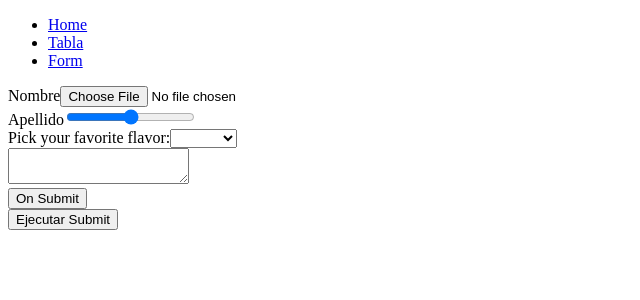
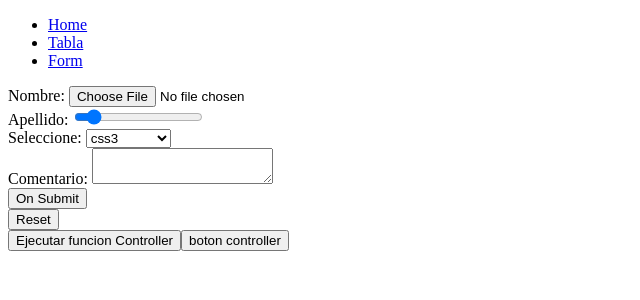
Before and after one commit to edwinpaye/React-Trainig, a React (Create React App) app in the folder tienda/: page /form in a window 1280 px wide. Shown: the top 300 px of the page, without its empty margins (0-640 px from the left). Built offline with nearby package versions, Linux system fonts and the light colour scheme.

Commit message:
add Select Component

```diff
--- /dev/null
+++ b/tienda/src/components/form/ElementFactory.js
@@ -0,0 +1,10 @@
+import React from 'react';
+import Select from '../select/Select';
+
+const ElementFactory = {
+    select: props => <Select {...props}/>,
+    input: props => <input {...props} />,
+    textarea: props => <textarea {...props} />
+}
+
+export default ElementFactory;
--- a/tienda/src/components/form/Form.js
+++ b/tienda/src/components/form/Form.js
@@ -1,11 +1,10 @@
 import React, { Component } from 'react';
+import EF from './ElementFactory';
 
 class Form extends Component {
 
     state = {
-        arr: [],
-        select: '',
-        textarea: ''
+        arr: []
     }
 
     handleChange = (event, i) => {
@@ -24,33 +23,20 @@ class Form extends Component {
     )
 
     componentDidMount(){
-        this.setState({arr: [...this.props.dataArray]})
-    }
-
-    changeSelect = e => {
-        this.setState({...this.state, [e.target.name]: e.target.value})
+        this.setState({arr: (JSON.parse(JSON.stringify(this.props.dataArray)))})
     }
 
     render(){
         return (<>
             <form onSubmit = {e => {e.preventDefault(); console.log(this.state)}}>
-                {this.state.arr.map( (data, i) => (<div key = {data.props.name}>
-                    <label>{data.label}</label>
-                    <input {...data.props} onChange = {e => this.handleChange(e, i)} /><br/>
+                {this.state.arr.map( (data, i) => (<div key = {i}>
+                    {data.label && <label>{data.label}</label>}
+                    {EF[data.element]({...data.props, onChange: e => this.handleChange(e, i)})}
                 </div>))}
-                <label>
-                    Pick your favorite flavor:
-                    <select value = {this.state.select} name="select" onChange = {this.changeSelect}>
-                        <option value=""></option>
-                        <option value="value1">Value 1</option>
-                        <option value="value2">Value 2</option>
-                        <option value="value3">Value 3</option>
-                    </select>
-                </label><br/>
-                <textarea value={this.state.textarea} name = 'textarea' onChange={this.changeSelect} /><br/>
                 <button type="submit">On Submit</button><br/>
+                <button type='reset' onClick = {()=>this.setState({arr: (JSON.parse(JSON.stringify(this.props.dataArray)))})}>Reset</button>
             </form>
-            <button onClick = {()=>this.props.submit(this.state.select)}>Ejecutar Submit</button>
+            <button onClick = {()=>this.props.submit(this.getDataJson())}>Ejecutar funcion Controller</button>
         </>);
     }
 }
--- /dev/null
+++ b/tienda/src/components/select/Select.js
@@ -0,0 +1,10 @@
+import React from 'react';
+
+export default function Select({value, name , options, onChange}){
+
+    return (<select name = {name} value = {value} onChange = {onChange}>
+        {options.map(option =>
+            <option key = {option} value = {option}>{option}</option>
+        )}
+    </select>);
+}
--- a/tienda/src/controller/FormController.js
+++ b/tienda/src/controller/FormController.js
@@ -1,27 +1,41 @@
 import React, { Component } from 'react';
 import Form from '../components/form/Form';
-// import Input from '../components/input/Input';
 
 class FormController extends Component {
 
     state = {}
 
     render(){
-
         const arr = [{
-            label: 'Nombre',
+            label: 'Nombre: ',
+            element: 'input',
             props: {type : 'file',
                     name: 'nombre',
                     value: ''}
         },{
-            label: 'Apellido',
+            label: 'Apellido: ',
+            element: 'input',
             props: {type : 'range',
                     name: 'apellido',
+                    value: 10}
+        },{
+            label: 'Seleccione: ',
+            element: 'select',
+            props: {name: 'select',
+                    value: 'css3',
+                    options: [
+                        'css3',
+                        'html5',
+                        'JavaScript']}
+        },{
+            label: 'Comentario: ',
+            element: 'textarea',
+            props: {name: 'comentario',
                     value: ''}
         }]
-
         return (<>
             <Form dataArray = {arr} submit = {console.log}/>
+            <button onClick = {()=>console.log(arr[3].props)}>boton controller</button>
         </>);
     }
 }
```
